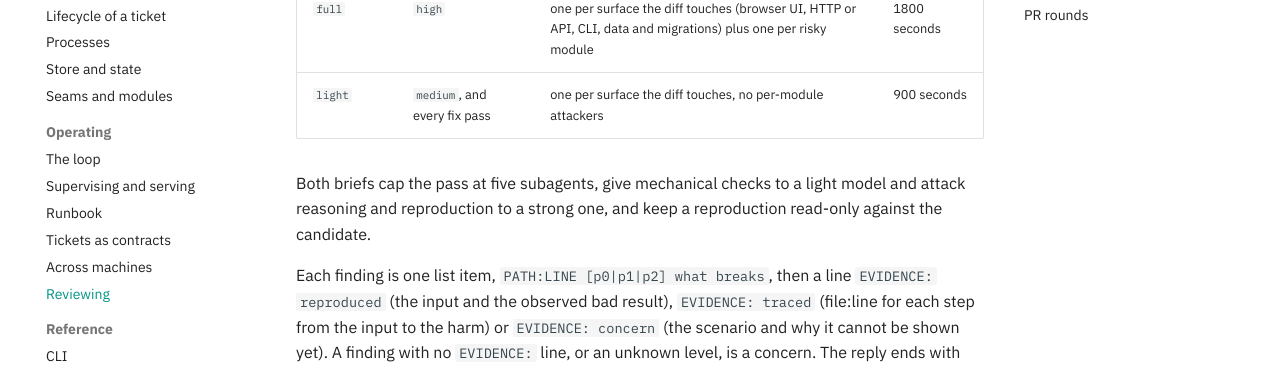
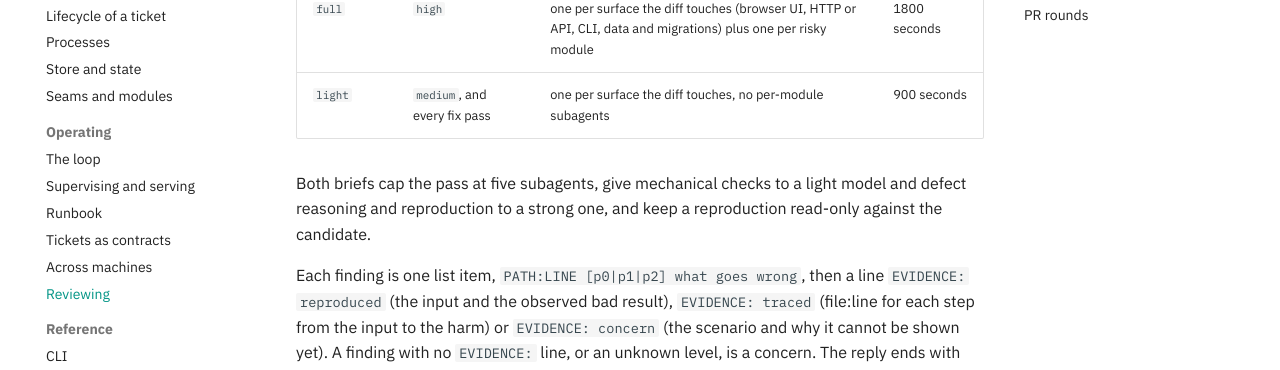
Before and after one commit to wevial/holophyte, an MkDocs documentation site: the page built from docs/reviewing.md, in a window 1280 px wide and 900 px high, scrolled down 3341 px. Shown: the part 174-544 px from the top of the window. Built offline with MkDocs 1.6.1 and Material for MkDocs 9.7.7, drawn with Linux system fonts in a browser that asks for light colours; comment, search, counter and statistics services are not loaded.

Commit message:
docs(review): describe the adversary brief's new wording (HOLO-189)
ADDRESS: docs/reviewing.md still quoted the old brief text (what breaks,
attack reasoning, no per-module attackers); it now matches the brief.
DECLINE: narrowing refused() to a reply with no finding items; the ticket
defines a refusal as a reply carrying the refusal line and no ADVERSARY:
DONE line, and a reply quoting the line without DONE is already outside
the finished-reply contract.

```diff
--- a/docs/reviewing.md
+++ b/docs/reviewing.md
@@ -162,13 +162,13 @@ the fix range and re-checks each concern earlier passes in the run recorded.
 | Depth | When | Attack subagents | Time box |
 | --- | --- | --- | --- |
 | `full` | `high` | one per surface the diff touches (browser UI, HTTP or API, CLI, data and migrations) plus one per risky module | 1800 seconds |
-| `light` | `medium`, and every fix pass | one per surface the diff touches, no per-module attackers | 900 seconds |
+| `light` | `medium`, and every fix pass | one per surface the diff touches, no per-module subagents | 900 seconds |
 
 Both briefs cap the pass at five subagents, give mechanical checks to a light
-model and attack reasoning and reproduction to a strong one, and keep a
+model and defect reasoning and reproduction to a strong one, and keep a
 reproduction read-only against the candidate.
 
-Each finding is one list item, `PATH:LINE [p0|p1|p2] what breaks`, then a line
+Each finding is one list item, `PATH:LINE [p0|p1|p2] what goes wrong`, then a line
 `EVIDENCE: reproduced` (the input and the observed bad result),
 `EVIDENCE: traced` (file:line for each step from the input to the harm) or
 `EVIDENCE: concern` (the scenario and why it cannot be shown yet). A finding
```
